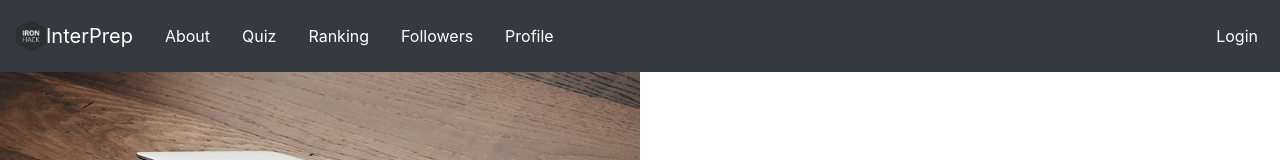
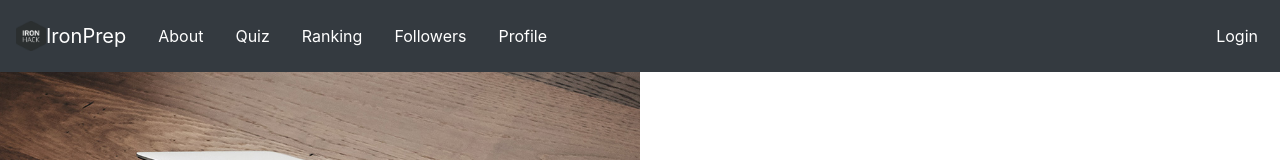
Before and after one commit to saruit0105/Interprep---MERN-stack-final-project, a React (Create React App) app in the folder frontend/: page / in a window 1280 px wide. Shown: the top 160 px of the page. Built offline with nearby package versions, Linux system fonts and the light colour scheme.

Commit message:
final thing

```diff
--- a/frontend/src/components/NavBar.jsx
+++ b/frontend/src/components/NavBar.jsx
@@ -21,7 +21,7 @@ const Component = ({ context, history }) => {
       <Navbar bg="dark" variant="dark">
         <Navbar.Brand onClick={() => history.push(homePath)}>
           <img alt="" src={IRON_HACK_LOGO} width="30" height="30" className="d-inline-block align-top" />
-          InterPrep
+          IronPrep
         </Navbar.Brand>
         <Nav className="mr-auto">
           <ul className="navList">
```
